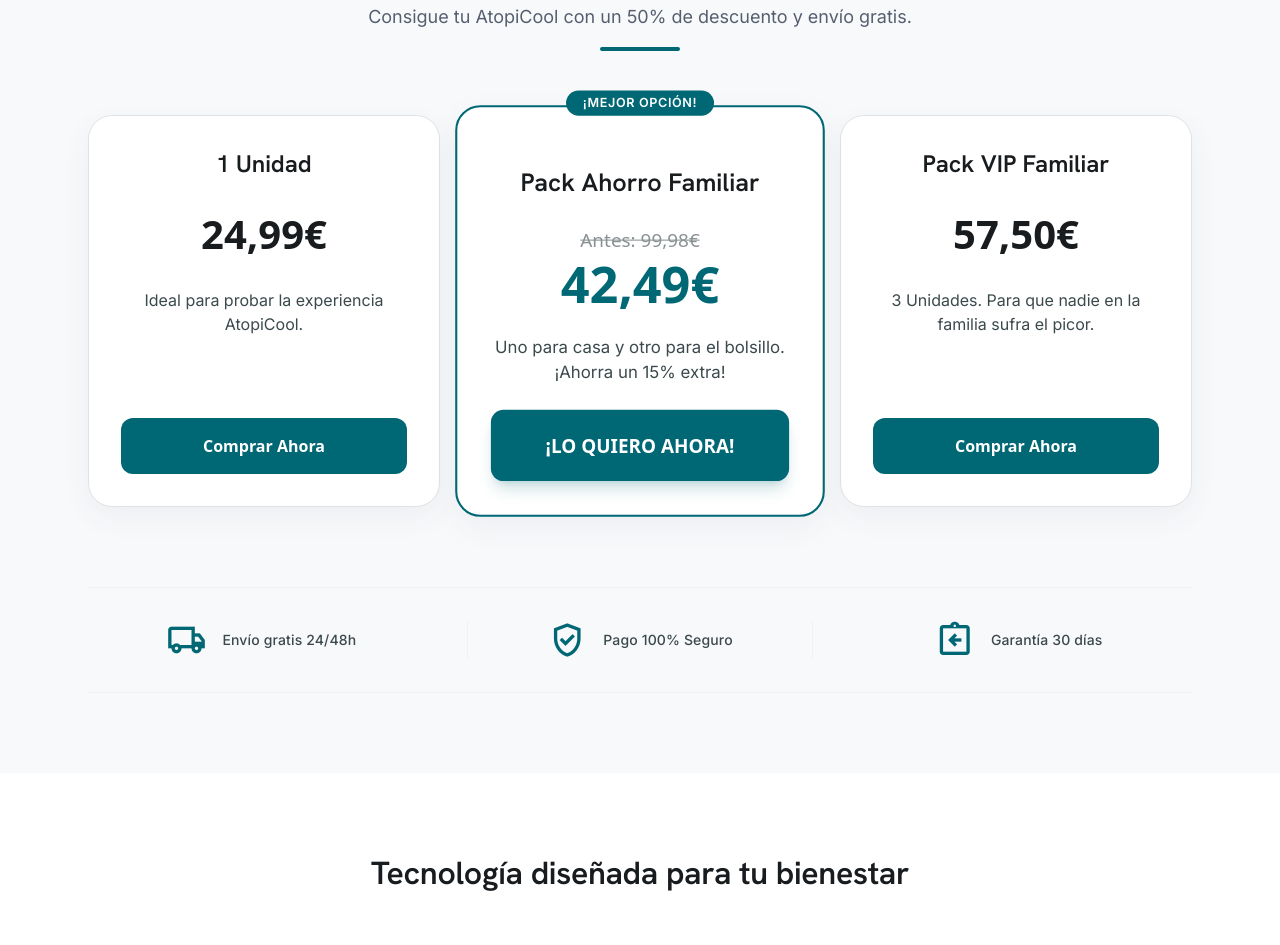
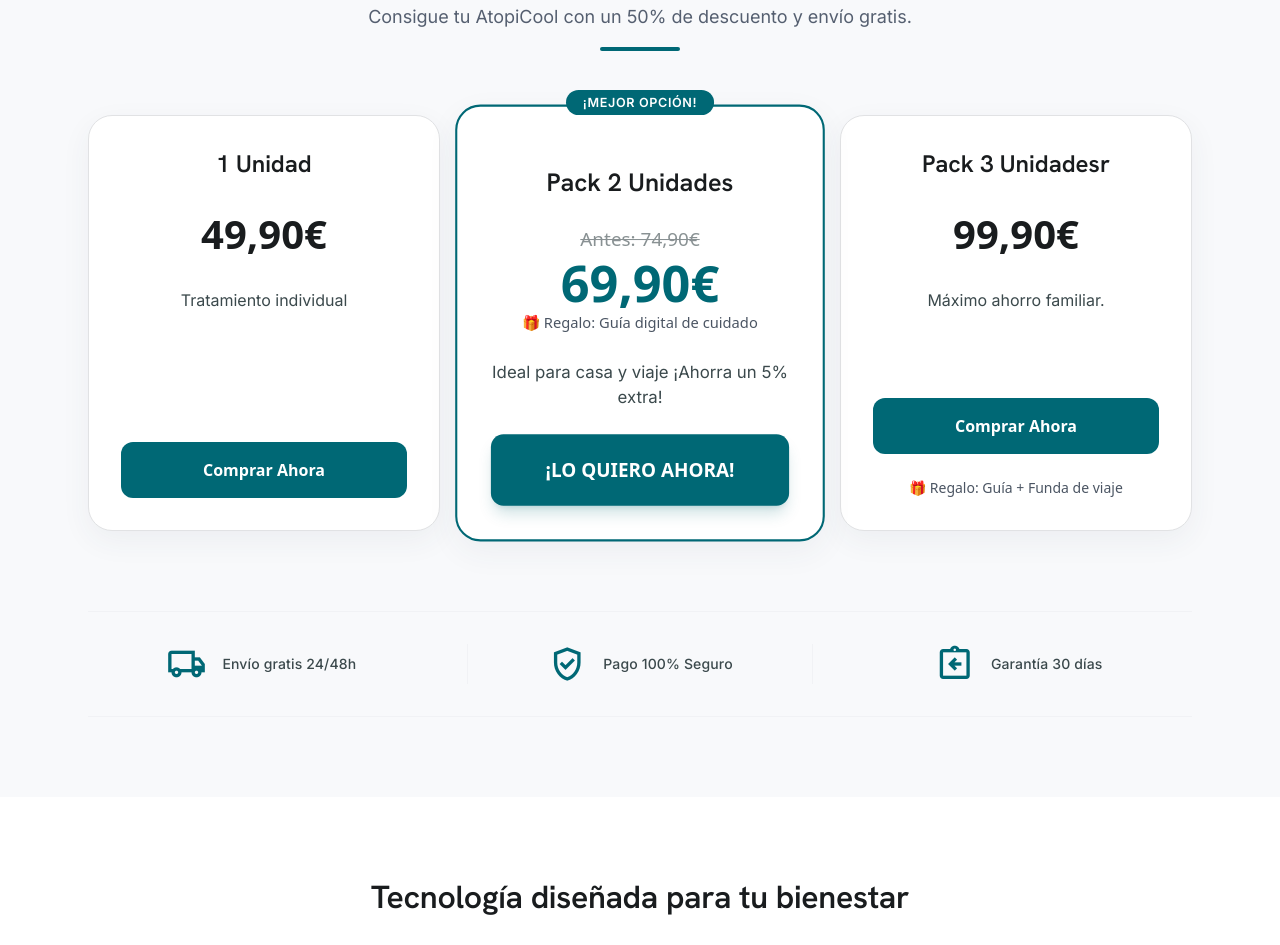
Before and after one commit to antoniomolero366/atopicool-web, a plain HTML site: page index.html in a window 1280 px wide. Shown: the part 1131-2076 px from the top of the page. Drawn offline with nearby package versions, Linux system fonts and the light colour scheme.

Commit message:
Update index.html

```diff
--- a/index.html
+++ b/index.html
@@ -235,27 +235,33 @@
                     <!-- Option 1 -->
                     <div class="bg-surface-container-lowest p-8 rounded-3xl border border-surface-variant clinical-shadow flex flex-col text-center space-y-6">
                         <h3 class="font-headline-md text-headline-md">1 Unidad</h3>
-                        <div class="text-[40px] font-bold text-on-background">24,99€</div>
-                        <p class="font-body-md text-body-md text-on-surface-variant flex-grow">Ideal para probar la experiencia AtopiCool.</p>
+                        <div class="text-[40px] font-bold text-on-background">49,90€</div>
+                        <p class="font-body-md text-body-md text-on-surface-variant flex-grow">Tratamiento individual</p>
                         <button class="w-full py-4 px-6 rounded-xl bg-primary text-on-primary font-bold hover:brightness-110 transition-all">Comprar Ahora</button>
                     </div>
                     <!-- Option 2 (Featured) -->
                     <div class="bg-surface-container-lowest p-8 rounded-3xl border-2 border-primary clinical-shadow relative flex flex-col text-center space-y-6 transform md:scale-105 z-10">
                         <div class="absolute -top-4 left-1/2 -translate-x-1/2 bg-primary text-on-primary px-4 py-1 rounded-full font-label-sm text-label-sm uppercase tracking-wider font-bold">¡MEJOR OPCIÓN!</div>
-                        <h3 class="font-headline-md text-headline-md">Pack Ahorro Familiar</h3>
+                        <h3 class="font-headline-md text-headline-md">Pack 2 Unidades</h3>
                         <div class="space-y-1">
-                            <div class="text-on-surface-variant line-through text-lg opacity-60">Antes: 99,98€</div>
-                            <div class="text-[48px] font-bold text-primary leading-none">42,49€</div>
+                            <div class="text-on-surface-variant line-through text-lg opacity-60">Antes: 74,90€</div>
+                            <div class="text-[48px] font-bold text-primary leading-none">69,90€</div>
+                            <ul class="text-sm text-gray-600 space-y-2 my-6 left-align-list">
+    <li>🎁 Regalo: Guía digital de cuidado</li>
+</ul>
                         </div>
-                        <p class="font-body-md text-body-md text-on-surface-variant flex-grow">Uno para casa y otro para el bolsillo. ¡Ahorra un 15% extra!</p>
+                        <p class="font-body-md text-body-md text-on-surface-variant flex-grow">Ideal para casa y viaje  ¡Ahorra un 5% extra! </p>
                         <button class="w-full py-5 px-6 rounded-xl bg-primary text-on-primary font-bold hover:brightness-110 transition-all shadow-lg shadow-primary/20 text-lg uppercase">¡LO QUIERO AHORA!</button>
                     </div>
                     <!-- Option 3 -->
                     <div class="bg-surface-container-lowest p-8 rounded-3xl border border-surface-variant clinical-shadow flex flex-col text-center space-y-6">
-                        <h3 class="font-headline-md text-headline-md">Pack VIP Familiar</h3>
-                        <div class="text-[40px] font-bold text-on-background">57,50€</div>
-                        <p class="font-body-md text-body-md text-on-surface-variant flex-grow">3 Unidades. Para que nadie en la familia sufra el picor.</p>
+                        <h3 class="font-headline-md text-headline-md">Pack 3 Unidadesr</h3>
+                        <div class="text-[40px] font-bold text-on-background">99,90€</div>
+                        <p class="font-body-md text-body-md text-on-surface-variant flex-grow">Máximo ahorro familiar.</p>
                         <button class="w-full py-4 px-6 rounded-xl bg-primary text-on-primary font-bold hover:brightness-110 transition-all">Comprar Ahora</button>
+<ul class="text-sm text-gray-600 space-y-2 my-6 left-align-list"
+    <li>🎁 Regalo: Guía + Funda de viaje</li>
+</ul>
                     </div>
                 </div>
                 <!-- Trust Badges -->
```
